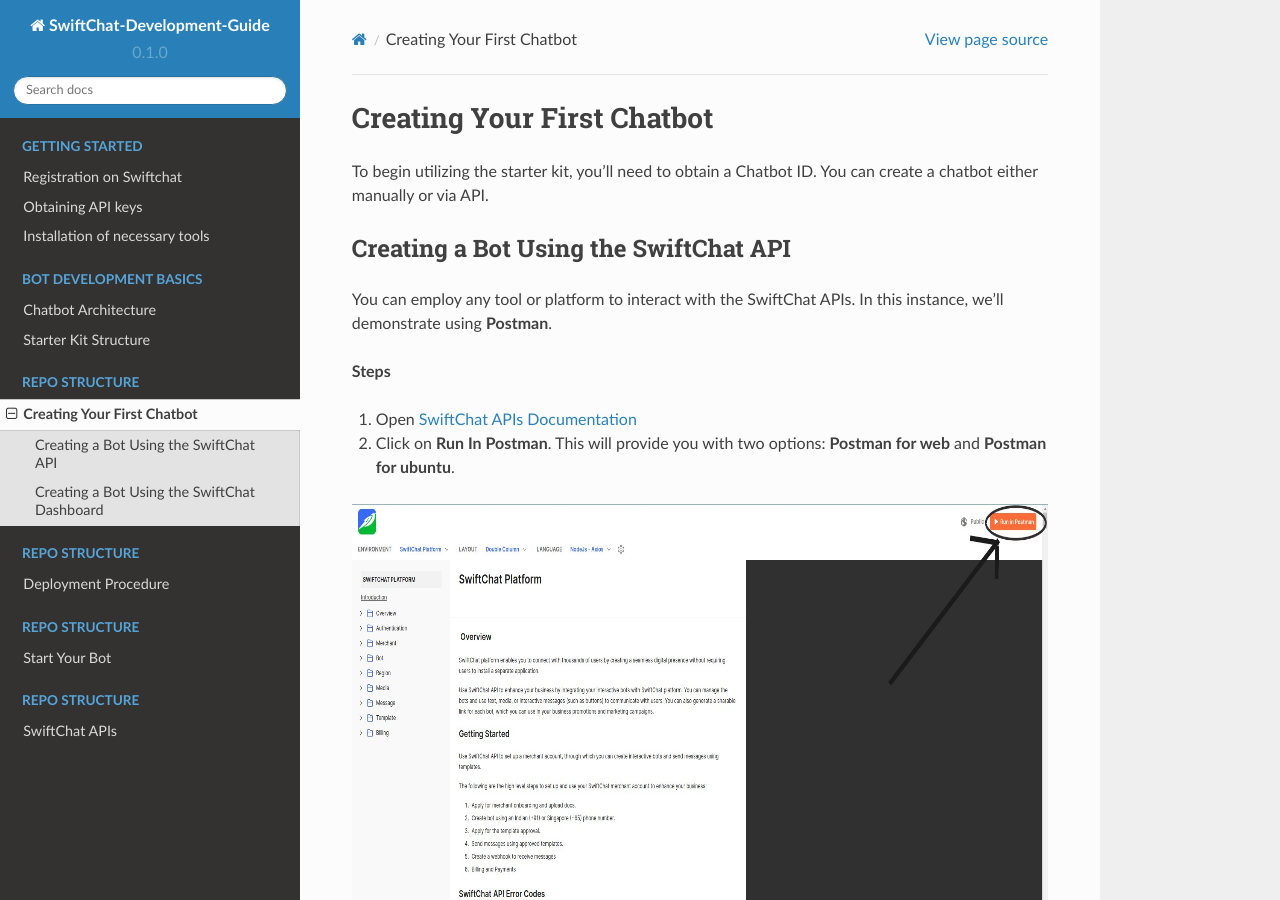
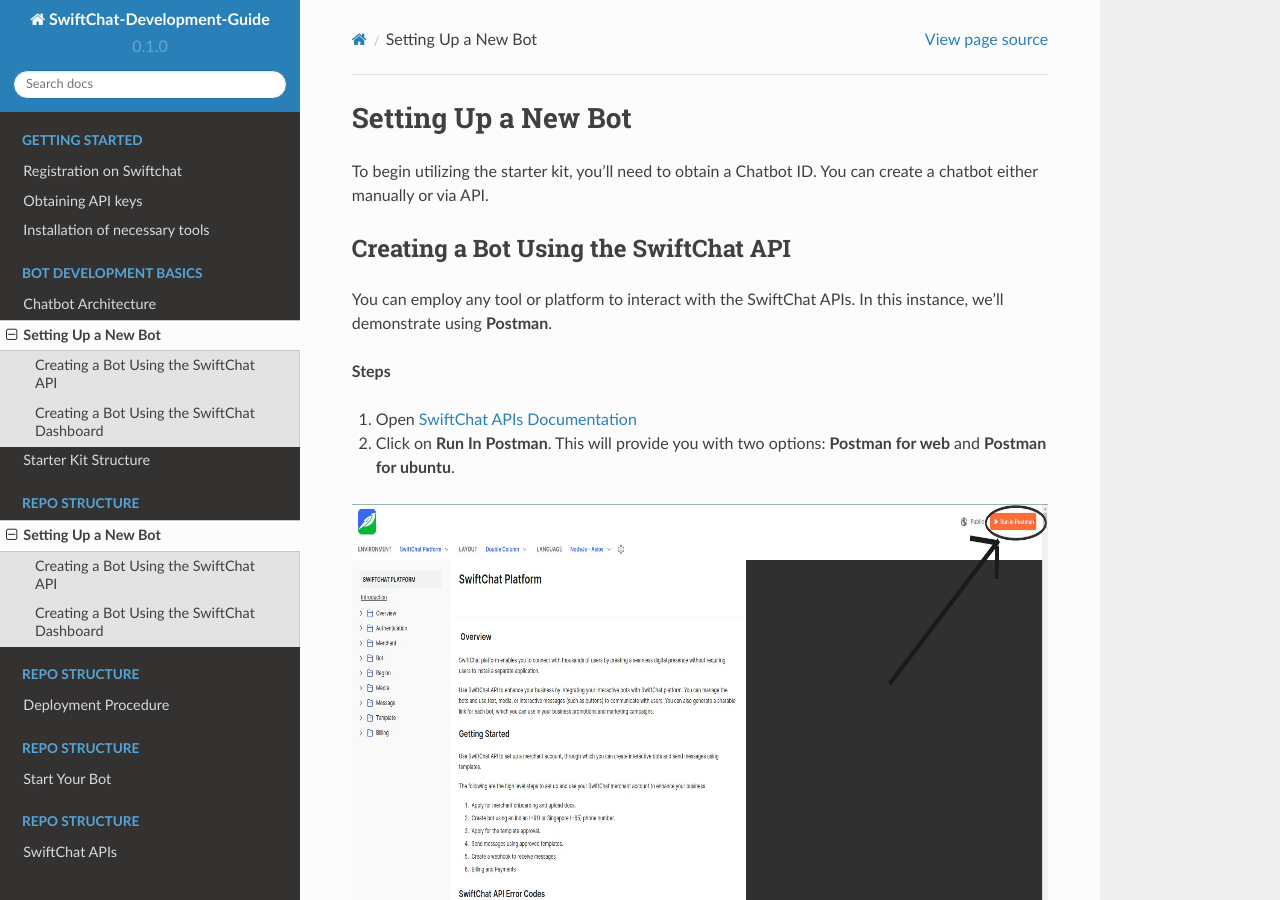
Before and after one commit to Priyanka-sharma181/Chatbot-Development-Guide, a Sphinx documentation site: the page built from docs/source/start_bot.rst, in a window 1280 px wide and 900 px high. Built offline with Sphinx 7.4.7 and the Read the Docs theme 2.0.0, drawn with Linux system fonts in a browser that asks for light colours; some of the changed text lies outside the part shown.

Commit message:
restructure document

```diff
--- a/docs/source/index.rst
+++ b/docs/source/index.rst
@@ -60,6 +60,7 @@
       :hidden:
 
       architecture.rst
+      start_bot.rst
       repo_structure.rst
 
    .. toctree::
--- a/docs/source/start_bot.rst
+++ b/docs/source/start_bot.rst
@@ -1,4 +1,4 @@
-Creating Your First Chatbot
+Setting Up a New Bot
 ====================
 To begin utilizing the starter kit, you'll need to obtain a Chatbot ID. You can create a chatbot either manually or via API.
 
@@ -51,7 +51,7 @@
    :align: center
 
 
-7. After creating bot, use the **varify API** and varify your bot. This will generate the bot ID.
+7. After creating bot, use the `**varify API** <https://documenter.getpostman.com/view/20587790/UyrGCuhH#a5fa0876-d1b1-48de-a475-dad2ff467071>`_ and varify your bot. This will generate the bot ID.
 
 
 Creating a Bot Using the SwiftChat Dashboard
@@ -61,6 +61,13 @@
 **Steps:**
 
 1. Login to your `SwiftChat Merchant Dashboard <https://dashboard.swiftchat.ai/bots>`_.
+
+
+.. tip::
+
+   - Create your merchant account using this Post `API <https://documenter.getpostman.com/view/20587790/UyrGCuhH#57d73550-1c15-41a5-ac7e-0ba20b60b3e4>`_
+   - Complete business KYC and email varification
+
 2. Click on **Add New Bot** button.
 
 .. image:: ../images/create_bot_images/add_bot.png
```
